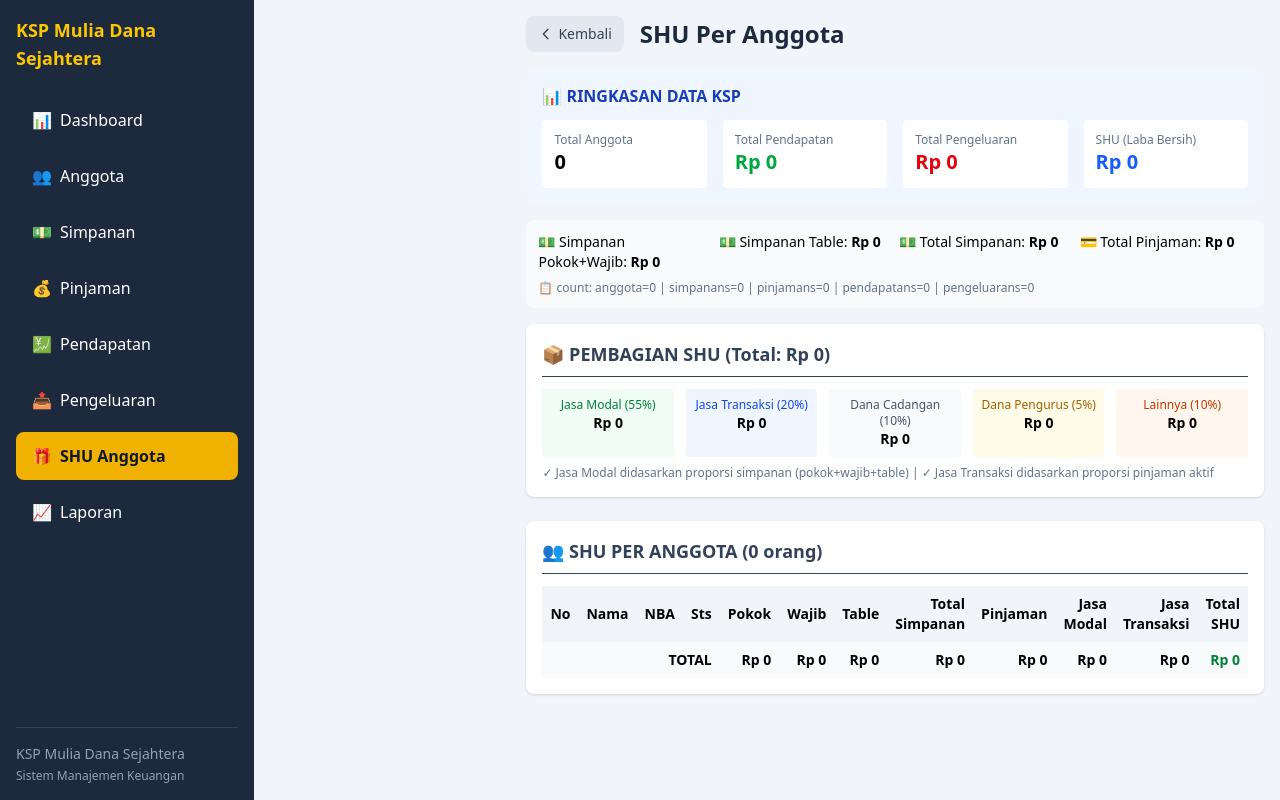
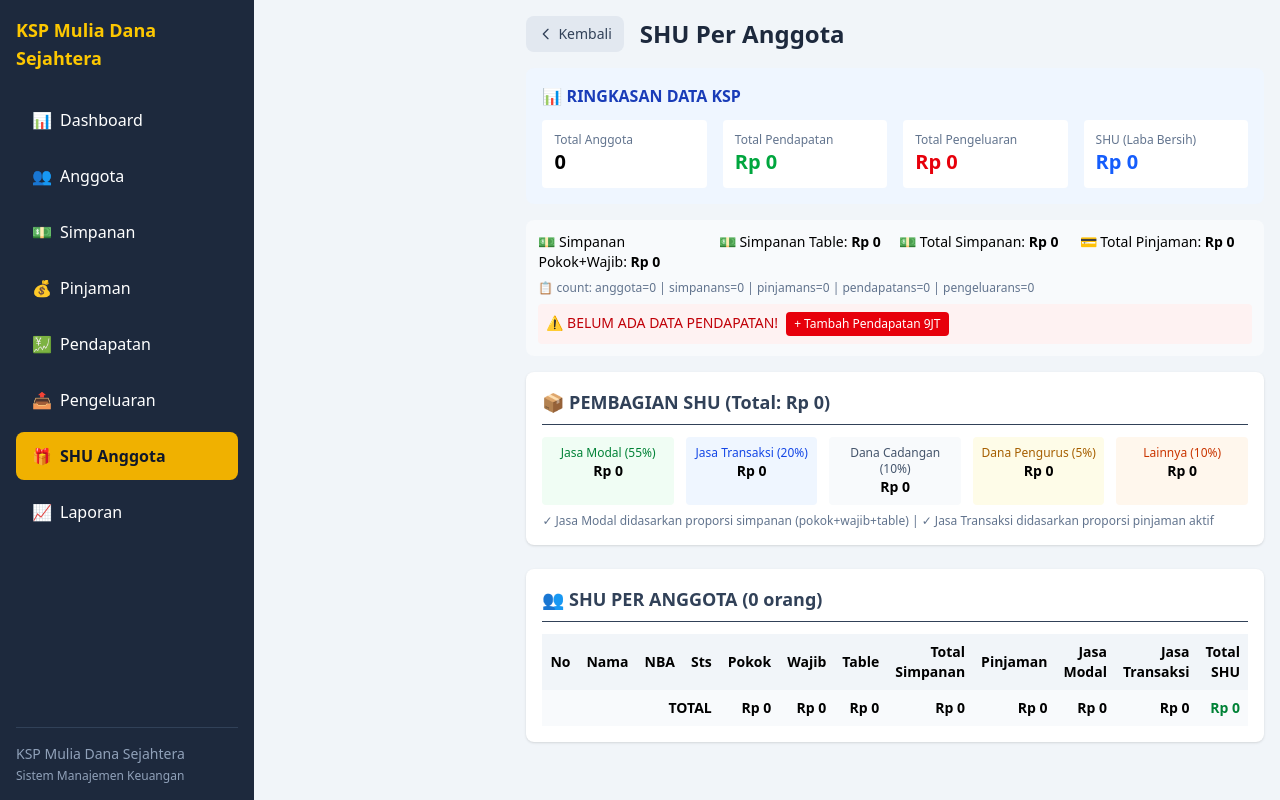
Before and after one commit to koperasimuliads-max/kspmds, a Next.js app: page /shu in a window 1280 px wide. Built offline with nearby package versions, Linux system fonts and the light colour scheme.

Commit message:
feat(shu): expose addPendapatan from KSP context
expose addPendapatan from KSP context and use it in the SHU page
render a warning block when pendapatans is empty
button calls addPendapatan with a predefined pendapatan and shows alert

```diff
--- a/src/app/shu/page.tsx
+++ b/src/app/shu/page.tsx
@@ -8,7 +8,7 @@ function formatRupiah(amount: number): string {
 }
 
 export default function SHUPerAnggotaPage() {
-  const { anggota, pinjamans, simpanans, pendapatans, pengeluarans } = useKSP();
+  const { anggota, pinjamans, simpanans, pendapatans, pengeluarans, addPendapatan } = useKSP();
 
   // Hitung total
   const totalPendapatan = pendapatans.reduce((sum, p) => sum + p.jumlah, 0);
@@ -127,6 +127,25 @@ export default function SHUPerAnggotaPage() {
         <div className="mt-2 text-xs text-slate-500">
           📋 count: anggota={anggota.length} | simpanans={simpanans.length} | pinjamans={pinjamans.length} | pendapatans={pendapatans.length} | pengeluarans={pengeluarans.length}
         </div>
+        {pendapatans.length === 0 && (
+          <div className="mt-2 p-2 bg-red-50 text-red-700 rounded text-sm">
+            ⚠️ BELUM ADA DATA PENDAPATAN!
+            <button
+              onClick={() => {
+                addPendapatan({
+                  jenis: 'uang_buku',
+                  deskripsi: 'Pendapatan tahun 2023-2026',
+                  jumlah: 9000000,
+                  tanggal: '2024-01-01',
+                });
+                alert('Pendapatan Rp 9.000.000 berhasil ditambahkan!');
+              }}
+              className="ml-2 bg-red-600 text-white px-2 py-1 rounded text-xs hover:bg-red-700"
+            >
+              + Tambah Pendapatan 9JT
+            </button>
+          </div>
+        )}
       </div>
 
       <div className="bg-white p-4 rounded-lg shadow mb-6">
```
